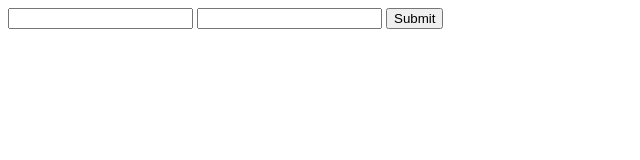
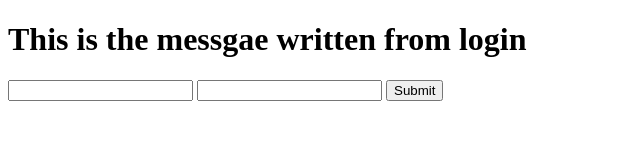
Before and after one commit to Denashshaw/myapp, a plain HTML site: page index.html in a window 1280 px wide. Shown: the whole page, without its empty margins (0-640 px from the left). Drawn offline with Linux system fonts and the light colour scheme.

Commit message:
added from login

```diff
--- a/index.html
+++ b/index.html
@@ -5,6 +5,7 @@
 </head>
 <body>
 	<form>
+		<h1>This is the messgae written from login</h1>
 		<input type="text" name="username">
 		<input type="text" name="lastname">
 		<input type="submit" name="submit">
```
